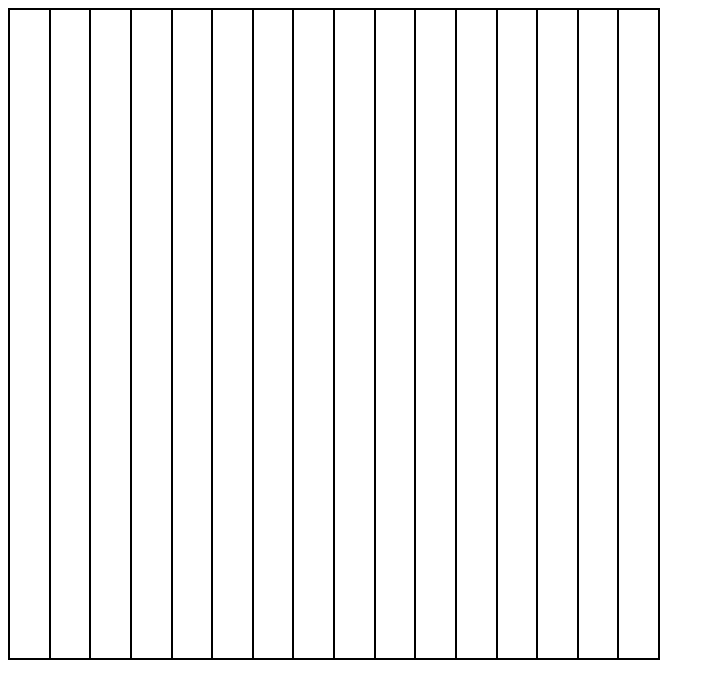
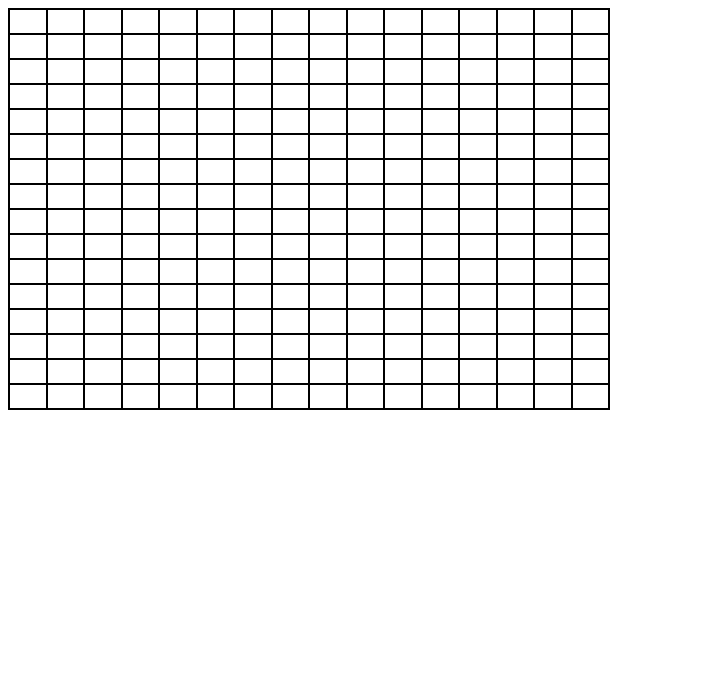
Before and after one commit to lizandreina/etch-a-sketch, a plain HTML site: page index.html in a window 1280 px wide. Shown: the whole page, without its empty margins (0-715 px from the left). Drawn offline with Linux system fonts and the light colour scheme.

Commit message:
Create 16 columns and 16 rows

```diff
--- a/script.js
+++ b/script.js
@@ -1,11 +1,16 @@
-const container = document.querySelector('.container');
+const containerColumn = document.querySelector('.container');
 
-function addDivs(columns){
-    for (let i = 1; i < columns ; i++){
-        const col = document.createElement('div');
-        col.classList.add('col');
-        container.appendChild(col);
+function addDivs(rows, columns){
+    for (let i = 0; i < rows ; i++){
+    const row = document.createElement('div');
+    row.classList.add('row');
+        for (let j = 0; j < columns ; j++){
+            const col = document.createElement('div');
+            col.classList.add('col');
+            row.appendChild(col);
+        }
+    containerColumn.appendChild(row);
     }
 }
 
-addDivs(17);
+addDivs(16, 16);
--- a/style.css
+++ b/style.css
@@ -1,9 +1,18 @@
+.body {
+    box-sizing: border-box;
+}
+
 .container {
-    width: 650px;
-    height: 650px;
+    width: 600px;
+    height: 400px;
     border: 1px black solid;
     display: flex;
-    flex-wrap: wrap;
+}
+
+.row {
+    flex-grow: 1;
+    display: flex;
+    flex-direction: column;
 }
 
 .col {
```
